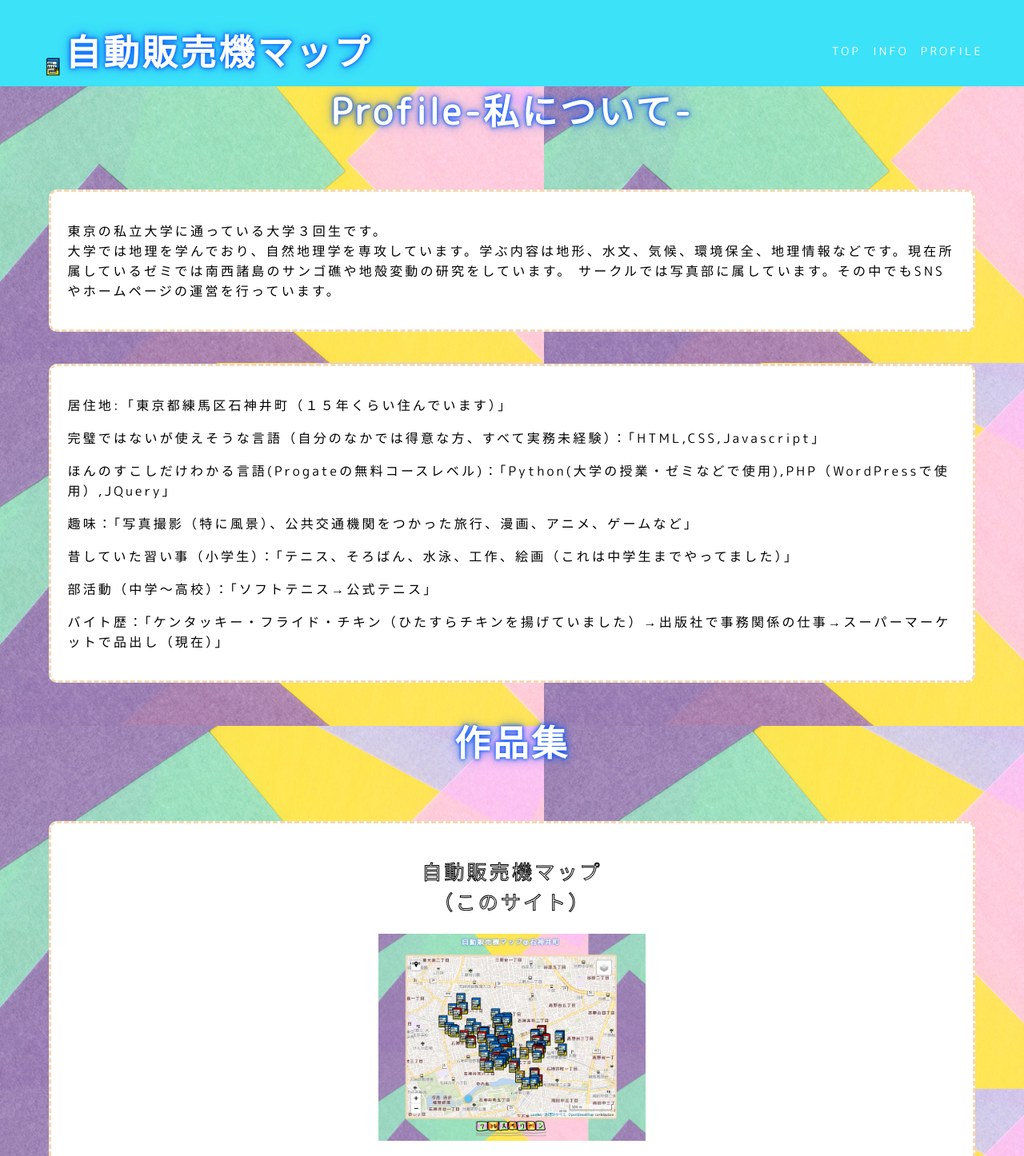
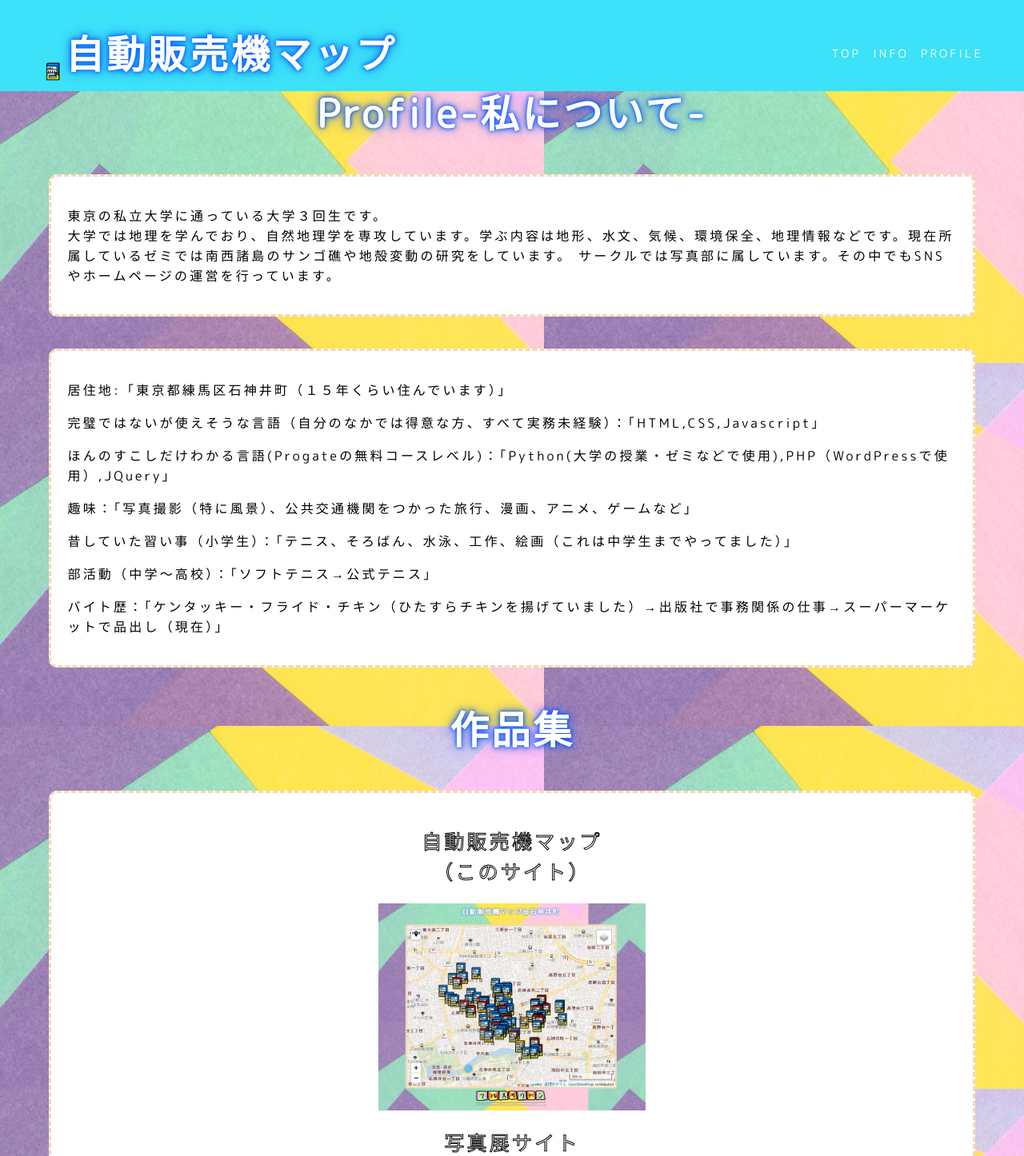
Before and after one commit to kokuto821/jihankimap.io, a PHP site: page /myprof.html in a window 1280 px wide. Shown: the top 1446 px of the page at 80% size. Run offline with PHP 8.4, Linux system fonts and the light colour scheme.

Commit message:
٩( ᐛ )و

```diff
--- a/css/styles.css
+++ b/css/styles.css
@@ -27,7 +27,7 @@ header {
 h1 {
    font-family: "M PLUS Rounded 1c";
    margin: 0; padding: 0;
-   font-size: 3.5vw;
+   font-size: 3.8vw;
    text-shadow:
 		0 0 0.05em #0755ffad,
 		0 0 0.10em #0755ffad,
--- a/index.html
+++ b/index.html
@@ -83,7 +83,7 @@ hum.on('click', function(){
 </p>
 </div>
 
-<h1 style = "text-align: center; padding-bottom: 25px;color:#ffffff;">Information</h1>
+<h1 style = "text-align: center; color:#ffffff;">Information</h1>
 <div class="usiro">
 <h2>商品の情報</h2>
 <!--<a href="" style="color:aqua;"></a>-->
--- a/myprof.html
+++ b/myprof.html
@@ -59,7 +59,7 @@ hum.on('click', function(){
 <!-- メイン -->
 <main>
 
-<h1 style = "text-align: center; padding-bottom: 25px;color:#ffffff;">Profile-私について-</h1>
+<h1 style = "text-align: center; color:#ffffff;">Profile-私について-</h1>
 <div class="usiro"><p>東京の私立大学に通っている大学３回生です。<br>大学では地理を学んでおり、自然地理学を専攻しています。学ぶ内容は地形、水文、気候、環境保全、地理情報などです。現在所属しているゼミでは南西諸島のサンゴ礁や地殻変動の研究をしています。
 サークルでは写真部に属しています。その中でもSNSやホームページの運営を行っています。</p></div>
 <div class="usiro">
@@ -72,7 +72,7 @@ hum.on('click', function(){
     <p>バイト歴：「ケンタッキー・フライド・チキン（ひたすらチキンを揚げていました）→出版社で事務関係の仕事→スーパーマーケットで品出し（現在）」</p>
 
 </div>
-<h1 style = "text-align: center; padding-bottom: 25px;color:#ffffff;">作品集</h1>
+<h1 style = "text-align: center; color:#ffffff;">作品集</h1>
 <div class="usiro">
 <h2>自動販売機マップ<br>（このサイト）</h2>
 <a href="https://kokuto821.github.io/jihankimap.io/" style="text-align:center;"><img src="img/jihankimap-link.jpeg" alt="" width="30%" height="30%" ></a>
```
